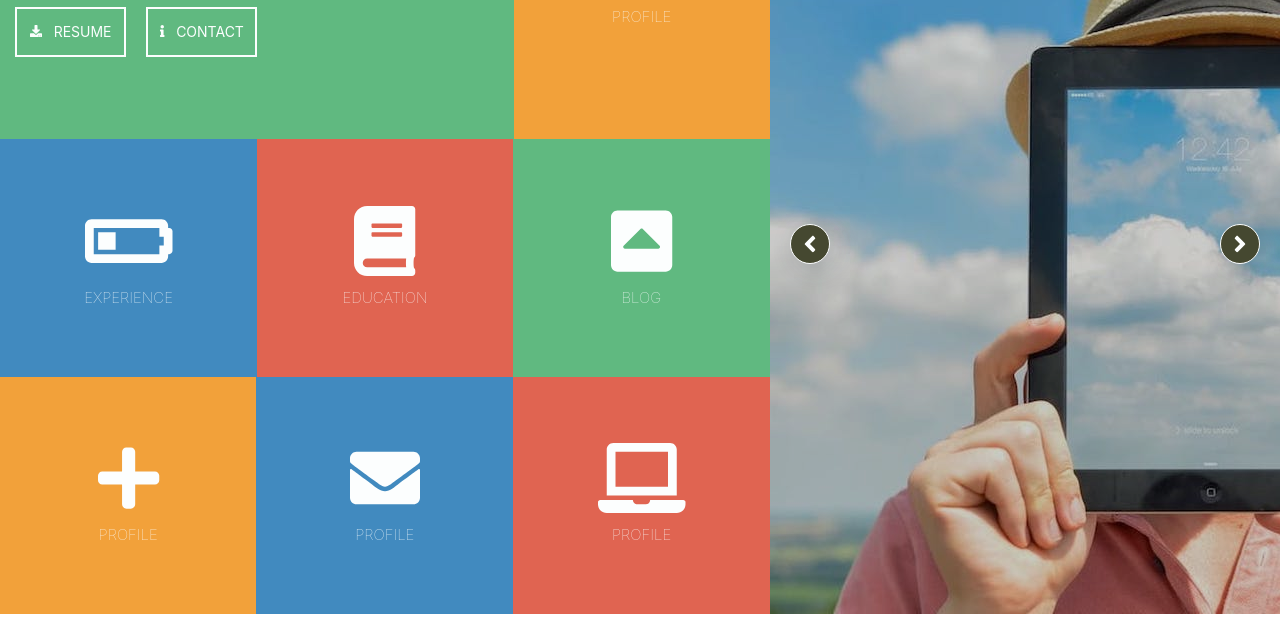
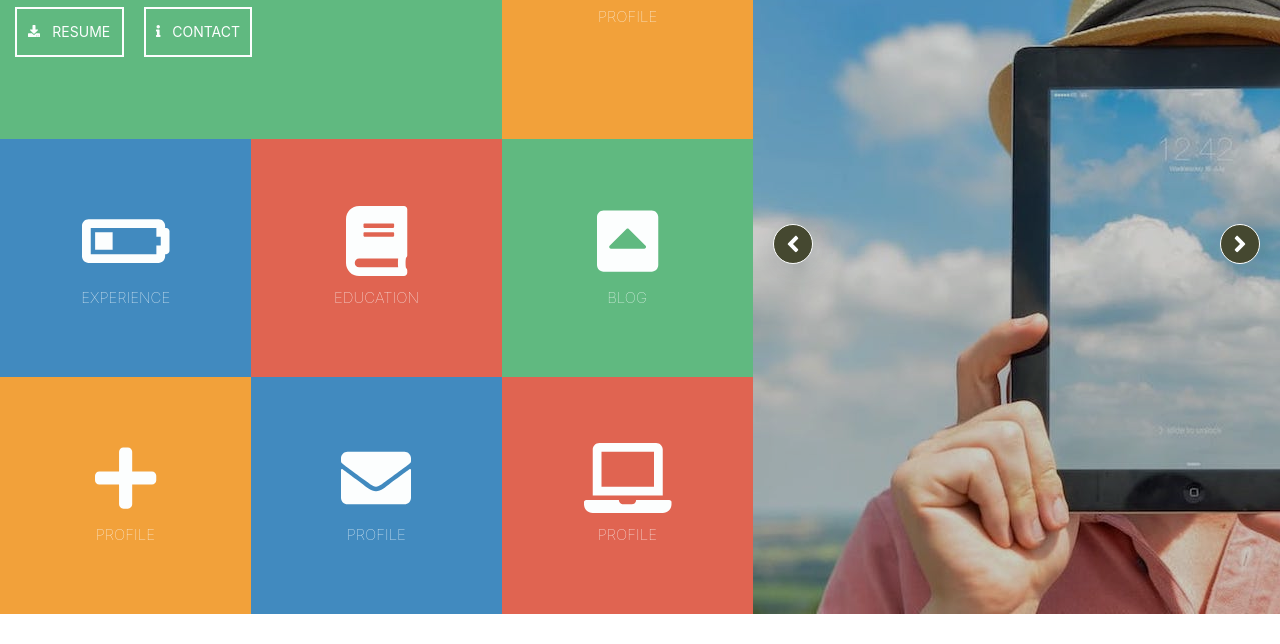
Before and after one commit to ajames20/aj-comp-challenge-1, a plain HTML site: page index.html in a window 1280 px wide. Shown: the part 186-830 px from the top of the page. Drawn offline with Linux system fonts and the light colour scheme.

Commit message:
Adjust photo section width

```diff
--- a/assets/css/main.css
+++ b/assets/css/main.css
@@ -292,7 +292,7 @@ body {
   background-color: rgba(0, 0, 0, 0.2);
   background-blend-mode: multiply;
   display: none;
-  width: 53%;
+  width: 56%;
   height: 100vh;
   background-image: url('../img/designface.jpg');
 }
```
